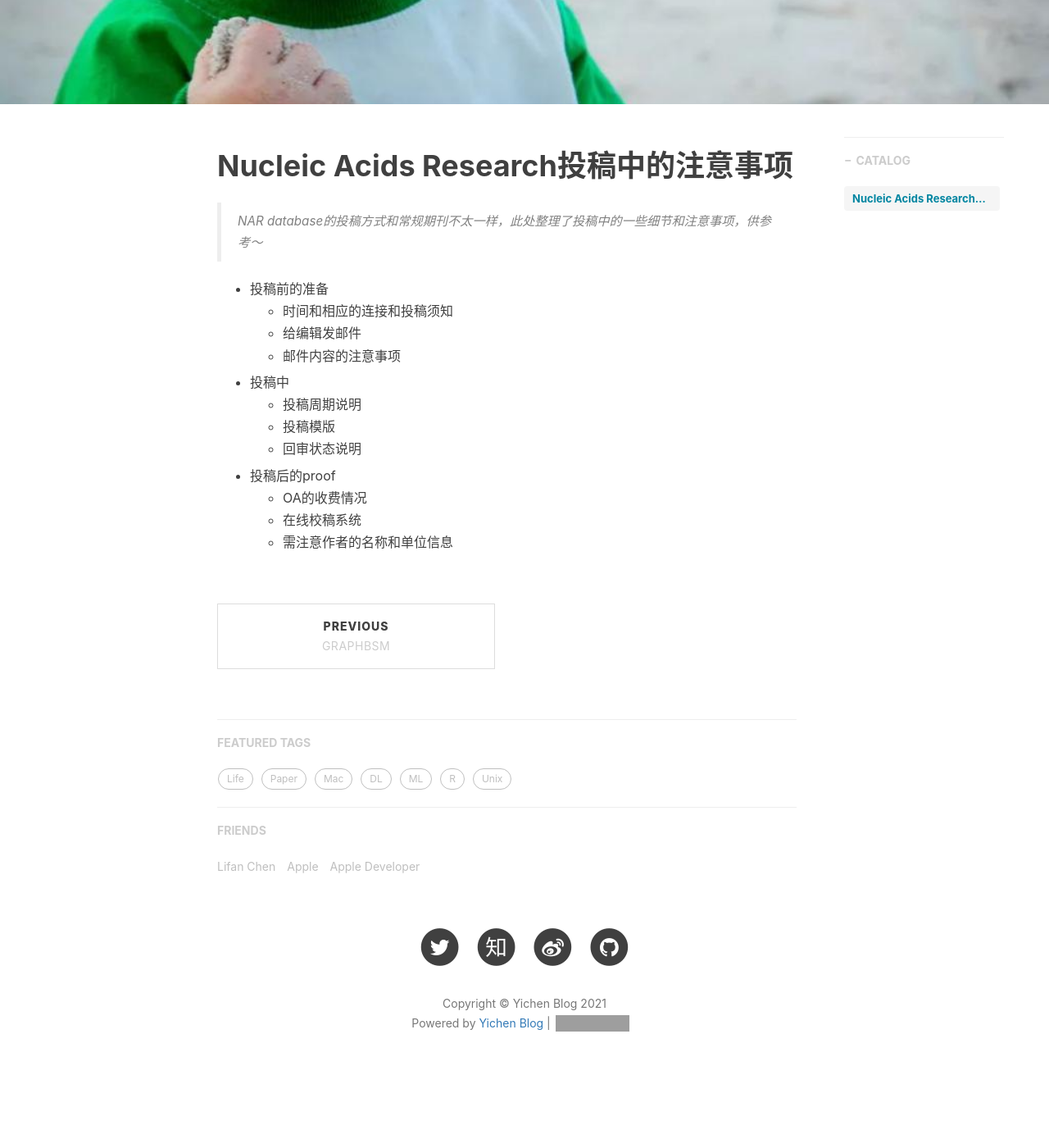
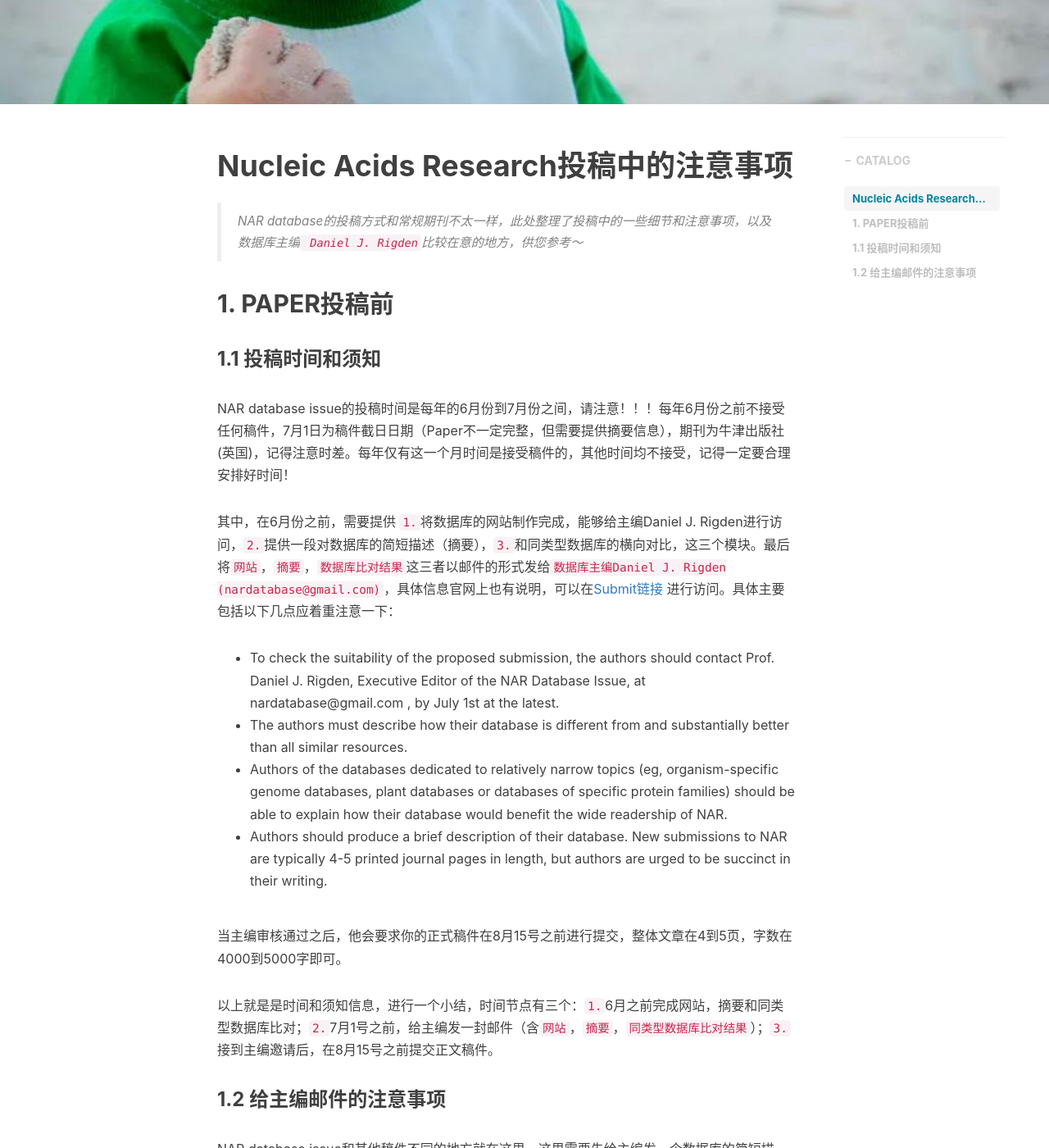
Before and after one commit to Tianbiao-Yang/tianbiao-yang.github.io, a Jekyll site: the page built from _posts/2021-03-22-NAR-Submit.md, in a window 1280 px wide and 1400 px high, scrolled down 456 px. Shown: the whole window at 82% size. Built offline with Jekyll 4.4.1, drawn with Linux system fonts in a browser that asks for light colours; nearby versions of some CDN libraries; comment, search, counter and statistics services are not loaded; before the commit the page ends 1808 px from its top, so only the background shows below that; some of the changed text lies outside the part shown; grey boxes are pictures that could not be loaded.

Commit message:
Update 2021-03-22-NAR-Submit.md

```diff
--- a/_posts/2021-03-22-NAR-Submit.md
+++ b/_posts/2021-03-22-NAR-Submit.md
@@ -11,7 +11,27 @@ tags:                               #标签
 ---
 # Nucleic Acids Research投稿中的注意事项
 
-> NAR database的投稿方式和常规期刊不太一样，此处整理了投稿中的一些细节和注意事项，供参考～
+> NAR database的投稿方式和常规期刊不太一样，此处整理了投稿中的一些细节和注意事项，以及数据库主编` Daniel J. Rigden`比较在意的地方，供您参考～
+
+## 1. PAPER投稿前
+### 1.1 投稿时间和须知
+NAR database issue的投稿时间是每年的6月份到7月份之间，请注意！！！每年6月份之前不接受任何稿件，7月1日为稿件截日日期（Paper不一定完整，但需要提供摘要信息），期刊为牛津出版社(英国)，记得注意时差。每年仅有这一个月时间是接受稿件的，其他时间均不接受，记得一定要合理安排好时间！
+
+其中，在6月份之前，需要提供 `1.`将数据库的网站制作完成，能够给主编Daniel J. Rigden进行访问，`2.`提供一段对数据库的简短描述（摘要），`3.`和同类型数据库的横向对比，这三个模块。最后将`网站`，`摘要`，`数据库比对结果`这三者以邮件的形式发给`数据库主编Daniel J. Rigden (nardatabase@gmail.com)`，具体信息官网上也有说明，可以在[Submit链接](https://academic.oup.com/nar/pages/Ms_Prep_Database) 进行访问。具体主要包括以下几点应着重注意一下：
+
+* To check the suitability of the proposed submission, the authors should contact Prof. Daniel J. Rigden, Executive Editor of the NAR Database Issue, at nardatabase@gmail.com , by July 1st at the latest.
+* The authors must describe how their database is different from and substantially better than all similar resources.
+* Authors of the databases dedicated to relatively narrow topics (eg, organism-specific genome databases, plant databases or databases of specific protein families) should be able to explain how their database would benefit the wide readership of NAR.
+* Authors should produce a brief description of their database. New submissions to NAR are typically 4-5 printed journal pages in length, but authors are urged to be succinct in their writing.
+
+当主编审核通过之后，他会要求你的正式稿件在8月15号之前进行提交，整体文章在4到5页，字数在4000到5000字即可。
+
+以上就是是时间和须知信息，进行一个小结，时间节点有三个：`1.`6月之前完成网站，摘要和同类型数据库比对；`2.`7月1号之前，给主编发一封邮件（含`网站`，`摘要`，`同类型数据库比对结果`）；`3.`接到主编邀请后，在8月15号之前提交正文稿件。
+
+### 1.2 给主编邮件的注意事项
+NAR database issue和其他稿件不同的地方就在这里，这里需要先给主编发一个数据库的简短描述。和常规杂志的内审差不多，但这里主编是可以和我们进行沟通的，我的那个数据库工作就是在主编的建议下进行了修改。一般如果过了主编这一关，即使接下来审稿人有很大意见，主编也更倾向于我们
+
+
 
 * 投稿前的准备
 	* 时间和相应的连接和投稿须知
```
